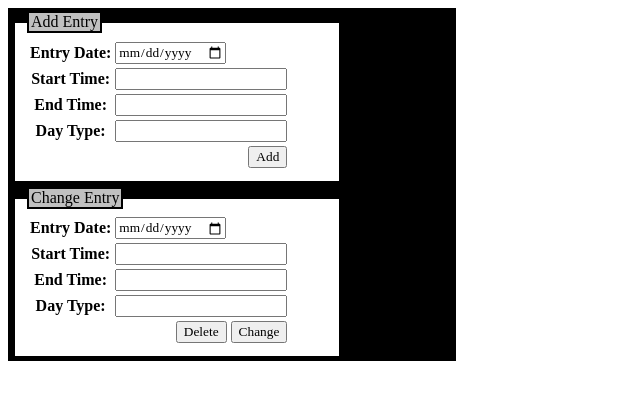
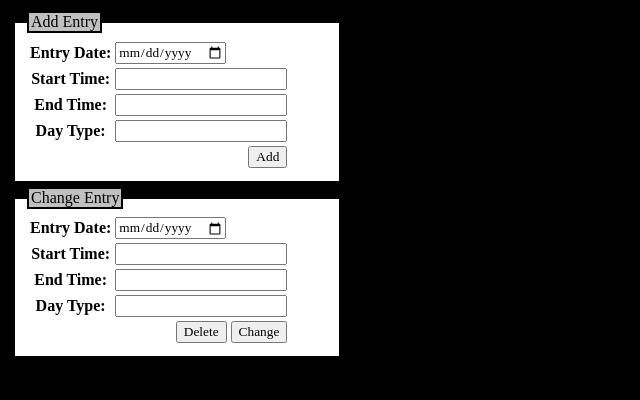
Before and after one commit to AeroNotix/django-timetracker, a Django app: template timetracker/templates/calendar.html in a window 1280 px wide. Shown: the top 400 px of the page, without its empty margins (0-640 px from the left). Run offline with Django 3.2, Linux system fonts and the light colour scheme; the template is opened without the code that fills it: most values are stand-ins (such as "Sample title", 1, 10 or a date in 2020); form fields are guessed from the names that the template uses.

Commit message:
Changed body background

```diff
--- a/timetracker/static/stylesheet.css
+++ b/timetracker/static/stylesheet.css
@@ -1,3 +1,7 @@
+body {
+   background: black;
+}
+
 * {
    font-family: "Sans Serif";
 }
```
